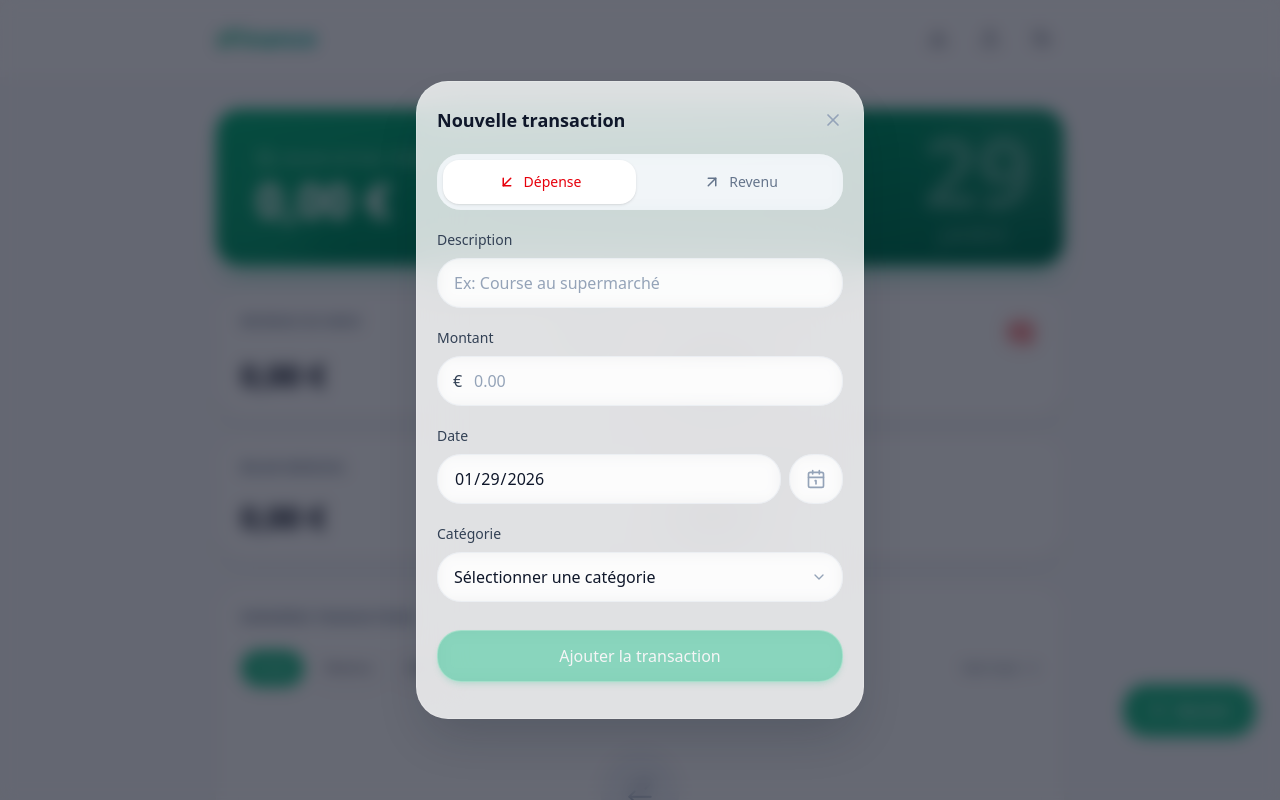
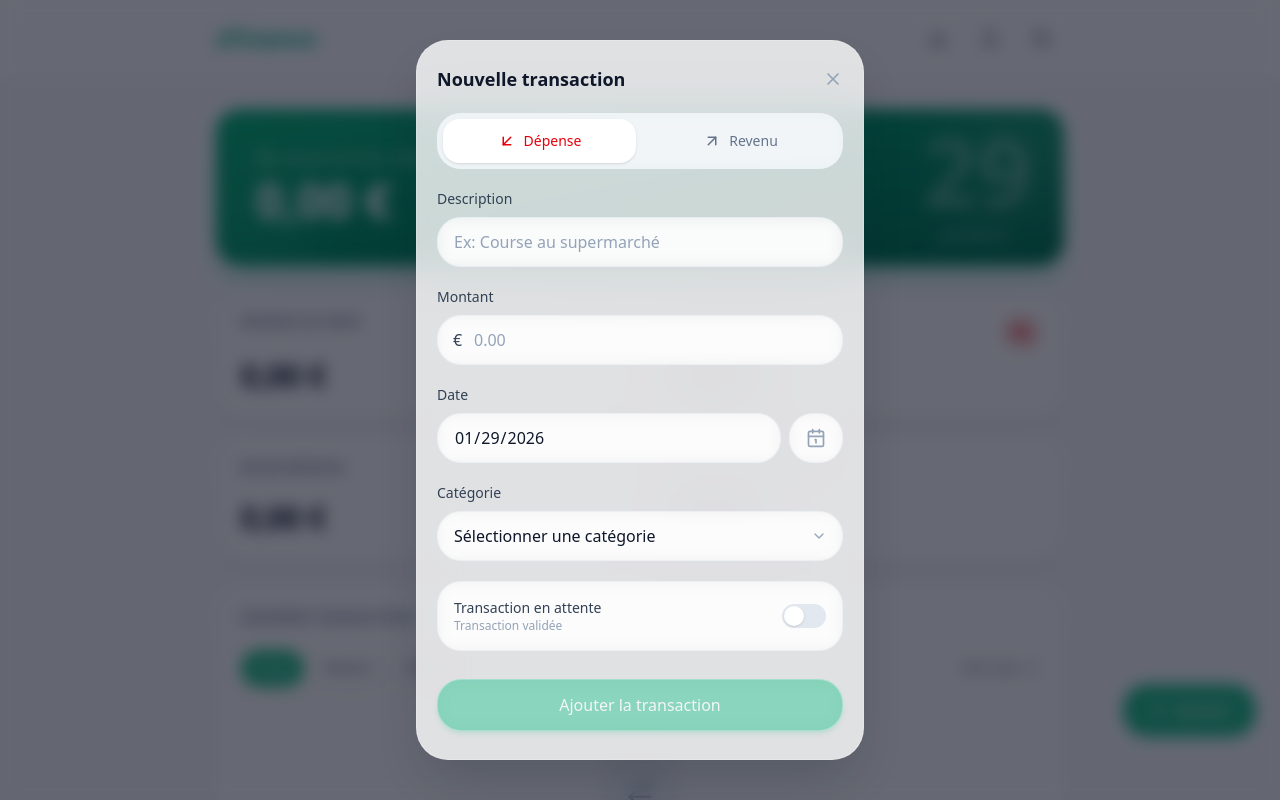
Before and after one commit to Zomirks/zFinance, a React (Vite) app: page / in a window 1280 px wide. Both pictures are taken after a click on the button "Ajouter". Shown: the top 800 px of the page. Built offline with nearby package versions, Linux system fonts and the light colour scheme.

Commit message:
add: Transaction.status

```diff
--- a/src/components/features/TransactionModal.jsx
+++ b/src/components/features/TransactionModal.jsx
@@ -6,6 +6,7 @@ const CATEGORIES = {
 	income: ['Salaire', 'Freelance', 'Investissements', 'Autres'],
 	expense: ['Courses', 'Transport', 'Logement', 'Loisirs', 'Santé', 'Autres'],
 };
+
 
 function TransactionModal({ onSubmit, onClose, transaction = null }) {
 	const dateInputRef = useRef(null);
@@ -19,6 +20,7 @@ function TransactionModal({ onSubmit, onClose, transaction = null }) {
 				category: transaction.category || '',
 				description: transaction.description || '',
 				date: transaction.date || new Date().toISOString().split('T')[0],
+				status: transaction.status || 'completed',
 			};
 		}
 		return {
@@ -27,6 +29,7 @@ function TransactionModal({ onSubmit, onClose, transaction = null }) {
 			category: '',
 			description: '',
 			date: new Date().toISOString().split('T')[0],
+			status: 'completed',
 		};
 	});
 
@@ -82,7 +85,6 @@ function TransactionModal({ onSubmit, onClose, transaction = null }) {
 			amount: formData.type === 'expense'
 				? -Math.abs(parseFloat(formData.amount))
 				: Math.abs(parseFloat(formData.amount)),
-			status: transaction?.status || 'completed',
 		};
 
 		onSubmit?.(newTransaction);
@@ -94,6 +96,7 @@ function TransactionModal({ onSubmit, onClose, transaction = null }) {
 				category: '',
 				description: '',
 				date: new Date().toISOString().split('T')[0],
+				status: 'completed',
 			});
 		}
 	};
@@ -272,6 +275,56 @@ function TransactionModal({ onSubmit, onClose, transaction = null }) {
 					)}
 				</div>
 
+				<label
+					htmlFor="status-toggle"
+					className="
+						flex items-center justify-between gap-3
+						p-4
+						bg-white/50 dark:bg-secondary-800/50
+						backdrop-blur-sm
+						border border-secondary-200/50 dark:border-secondary-700/50
+						rounded-xl
+						cursor-pointer
+						transition-all
+						hover:border-secondary-300 dark:hover:border-secondary-600
+					"
+				>
+					<div className="flex flex-col">
+						<span className="text-sm font-medium text-secondary-700 dark:text-secondary-300">
+							Transaction en attente
+						</span>
+						<span className="text-xs text-secondary-400 dark:text-secondary-500">
+							{formData.status === 'pending' ? 'À valider ultérieurement' : 'Transaction validée'}
+						</span>
+					</div>
+					<div className="relative">
+						<input
+							type="checkbox"
+							id="status-toggle"
+							checked={formData.status === 'pending'}
+							onChange={(e) => updateField('status', e.target.checked ? 'pending' : 'completed')}
+							className="sr-only peer"
+						/>
+						<div className="
+							w-11 h-6
+							bg-secondary-200 dark:bg-secondary-700
+							peer-checked:bg-amber-500 dark:peer-checked:bg-amber-500
+							rounded-full
+							transition-colors
+							peer-focus:ring-2 peer-focus:ring-primary-500/50
+						" />
+						<div className="
+							absolute top-0.5 left-0.5
+							w-5 h-5
+							bg-white
+							rounded-full
+							shadow-sm
+							transition-transform
+							peer-checked:translate-x-5
+						" />
+					</div>
+				</label>
+
 				<div className="pt-2">
 					<Button
 						type="submit"
```
